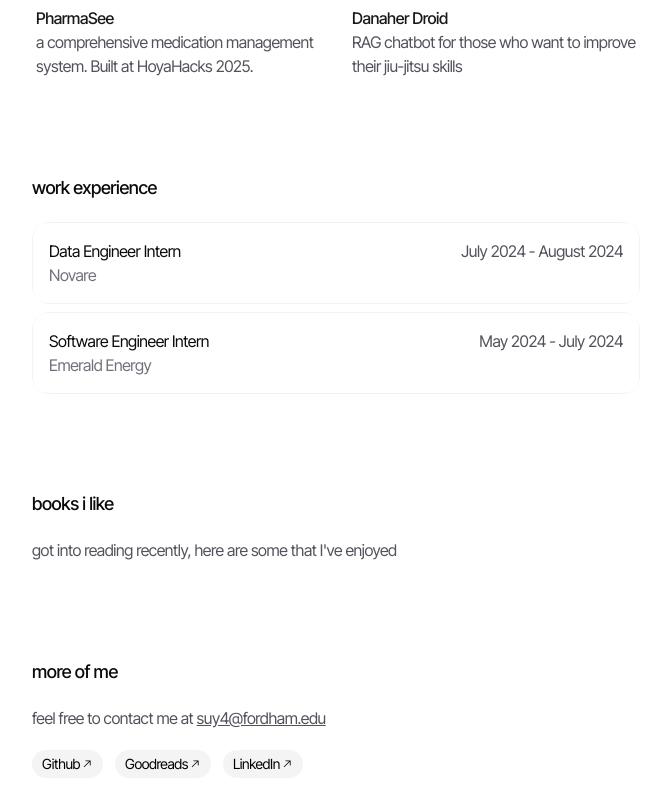
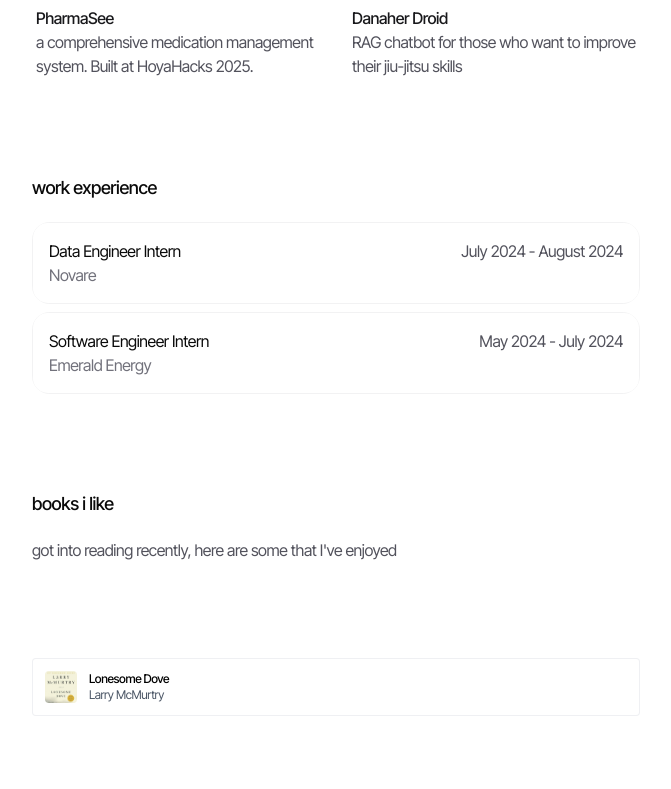
Before and after one commit to Steven-UY/personalWebsite, a Next.js app: page / in a window 1280 px wide. Shown: the part 574-1363 px from the top of the page, without its empty margins (304-975 px from the left). Built offline with nearby package versions, Linux system fonts and the light colour scheme.

Commit message:
lonesome dove added

```diff
--- a/app/layout.tsx
+++ b/app/layout.tsx
@@ -46,7 +46,7 @@ export default function RootLayout({
   return (
     <html lang="en" suppressHydrationWarning>
       <body
-        className={`${geist.variable} ${geistMono.variable} ${interTight.variable} bg-white tracking-tight antialiased dark:bg-zinc-950`}
+        className={`${geist.variable} ${geistMono.variable} ${interTight.variable} font-[family-name:var(--font-inter-tight)] bg-white tracking-tight antialiased dark:bg-zinc-950`}
       >
         <ThemeProvider
           enableSystem={true}
@@ -54,7 +54,7 @@ export default function RootLayout({
           storageKey="theme"
           defaultTheme="system"
         >
-          <div className="flex min-h-screen w-full flex-col font-[family-name:var(--font-inter-tight)]">
+          <div className="flex min-h-screen w-full flex-col">
             <div className="relative mx-auto w-full max-w-screen-sm flex-1 px-4 pt-20">
               <Header />
               {children}
--- a/app/page.tsx
+++ b/app/page.tsx
@@ -13,7 +13,7 @@ import {
   MorphingDialogContainer,
   MorphingDialogImage
 } from '@/components/ui/morphing-dialog'
-import { ScrollArea } from '@/components/website/scroll-area';
+import { ScrollArea } from '@/components/ui/scroll-area';
 
 
 
@@ -217,12 +217,87 @@ export default function Personal() {
         </div>
       </motion.section>
 
+
       <motion.section>
         <h3 className="mb-5 text-lg font-medium">books i like</h3>
           <p className="mb-5 text-zinc-600 dark:text-zinc-400">
           got into reading recently, here are some that I've enjoyed
           </p>
       </motion.section>
+
+      <MorphingDialog
+      transition={{
+        type: 'spring',
+        stiffness: 200,
+        damping: 24,
+      }}
+    >
+      <MorphingDialogTrigger
+        style={{
+          borderRadius: '4px',
+        }}
+        className='border border-gray-200/60 bg-white'
+      >
+        <div className='flex items-center space-x-3 p-3'>
+          <MorphingDialogImage
+            src='/assets/lonesomeDove.jpg'
+            alt='lonesome dove'
+            className='h-8 w-8 object-cover object-top'
+            style={{
+              borderRadius: '4px',
+            }}
+          />
+          <div className='flex flex-col items-start justify-center space-y-0'>
+            <MorphingDialogTitle className='text-[10px] font-medium text-black sm:text-xs'>
+              Lonesome Dove
+            </MorphingDialogTitle>
+            <MorphingDialogSubtitle className='text-[10px] text-gray-600 sm:text-xs'>
+              Larry McMurtry
+            </MorphingDialogSubtitle>
+          </div>
+        </div>
+      </MorphingDialogTrigger>
+      <MorphingDialogContainer>
+        <MorphingDialogContent
+          style={{
+            borderRadius: '12px',
+          }}
+          className='relative h-auto w-[500px] border border-gray-100 bg-white'
+        >
+          <ScrollArea className='h-[90vh]' type='scroll'>
+            <div className='relative p-6'>
+              <div className='flex justify-center py-10'>
+                <MorphingDialogImage
+                  src='/assets/lonesomeDove.jpg'
+                  alt='What I Talk About When I Talk About Running - book cover'
+                  className='h-auto w-[200px]'
+                />
+              </div>
+              <div className=''>
+                <MorphingDialogTitle className='text-black'>
+                  Lonesome Dove
+                </MorphingDialogTitle>
+                <MorphingDialogSubtitle className='font-light text-gray-400'>
+                  Larry McMurtry
+                </MorphingDialogSubtitle>
+                <div className='mt-4 text-sm text-gray-700'>
+                  <p>
+                     Who knew that a story about a cattle drive from south Texas to Montana could be so amazing?
+                     The strongest part about Lonesome Dove are its characters, each feels to well-developed, unique and memorable.
+                     Each character has their part to play and they all feel so 'real' in that their flaws feel so realistic and their behaviors to.
+                     Especially the women in this book who in my opinion are written just oh so well.
+                  </p>
+                  <p>
+                    Honestly a must read and an all timer.
+                  </p>
+                </div>
+              </div>
+            </div>
+          </ScrollArea>
+          <MorphingDialogClose className='text-zinc-500' />
+        </MorphingDialogContent>
+      </MorphingDialogContainer>
+    </MorphingDialog>
 
       <motion.section
         variants={VARIANTS_SECTION}
```
Also changed, not shown: public/assets/lonesomeDove.jpg (added), 1 other file (tests, documents, lock files or other folders).
